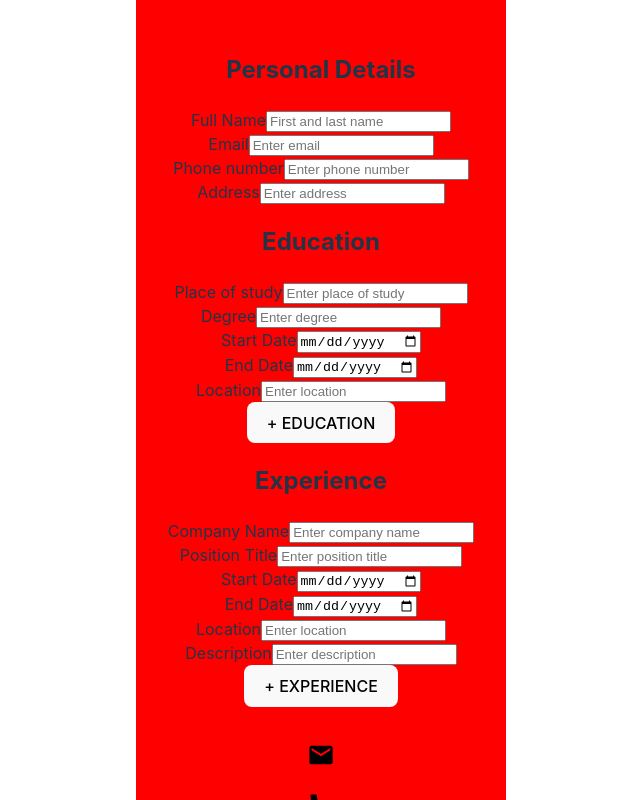
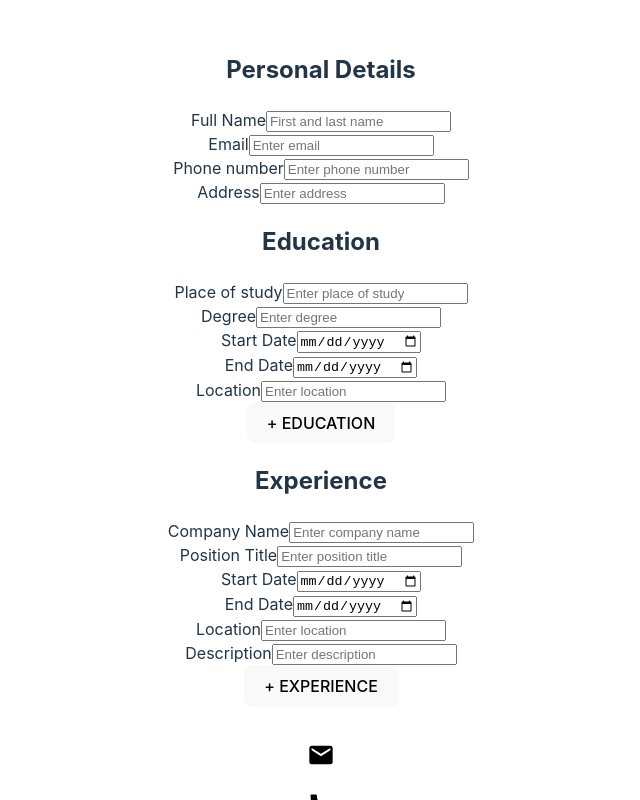
Before and after one commit to JyrexRonaldo/cv-application, a React (Vite) app: page / in a window 1280 px wide. Shown: the top 800 px of the page, without its empty margins (319-959 px from the left). Built offline with nearby package versions, Linux system fonts and the light colour scheme.

Commit message:
Improve folder structure

```diff
--- /dev/null
+++ b/src/Components/FormComponent/FormComponent.css
@@ -0,0 +1,3 @@
+div:first-child {
+    /* background-color: red; */
+}
--- a/src/components/FormComponent.jsx
+++ b/src/Components/FormComponent/FormComponent.jsx
@@ -1,4 +1,4 @@
-import "../styles/FormComponent.css";
+import "./FormComponent.css";
 
 function FormComponent({ title, children }) {
   return (
--- a/src/components/InputComponent.jsx
+++ b/src/Components/InputComponent/InputComponent.jsx
@@ -1,4 +1,4 @@
-import "../styles/InputComponent.css";
+import "./InputComponent.css";
 
 function InputComponent({ labelName, type, placeholder,value, handlerFunction }) {
   return (
--- a/src/main.jsx
+++ b/src/main.jsx
@@ -1,6 +1,6 @@
 import { StrictMode } from 'react'
 import { createRoot } from 'react-dom/client'
-import App from './components/App.jsx'
+import App from './Components/App/App.jsx'
 import './index.css'
 
 createRoot(document.getElementById('root')).render(
--- a/src/styles/FormComponent.css
+++ /dev/null
@@ -1,3 +0,0 @@
-div:first-child {
-    background-color: red;
-}
```
Also changed, not shown: src/Components/App/App.jsx (renamed from src/components/App.jsx, +4 -4 lines), src/Components/ResumeComponent/ResumeComponent.jsx (renamed from src/components/Resume.jsx, +1 -6 lines), src/Components/App/App.css (renamed from src/styles/App.css), src/Components/InputComponent/InputComponent.css (added), src/Components/ResumeComponent/ResumeComponent.css (renamed from src/styles/Resume.css).
